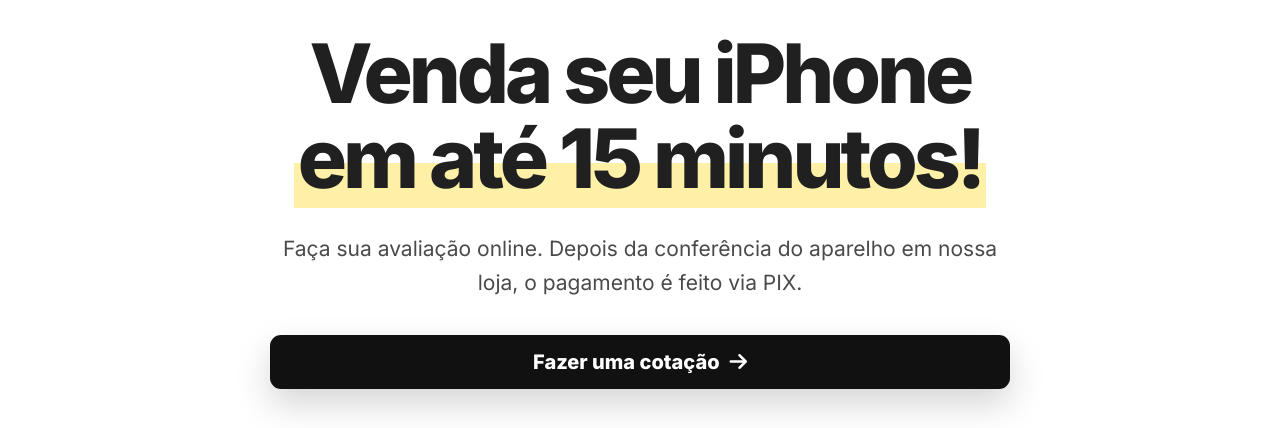
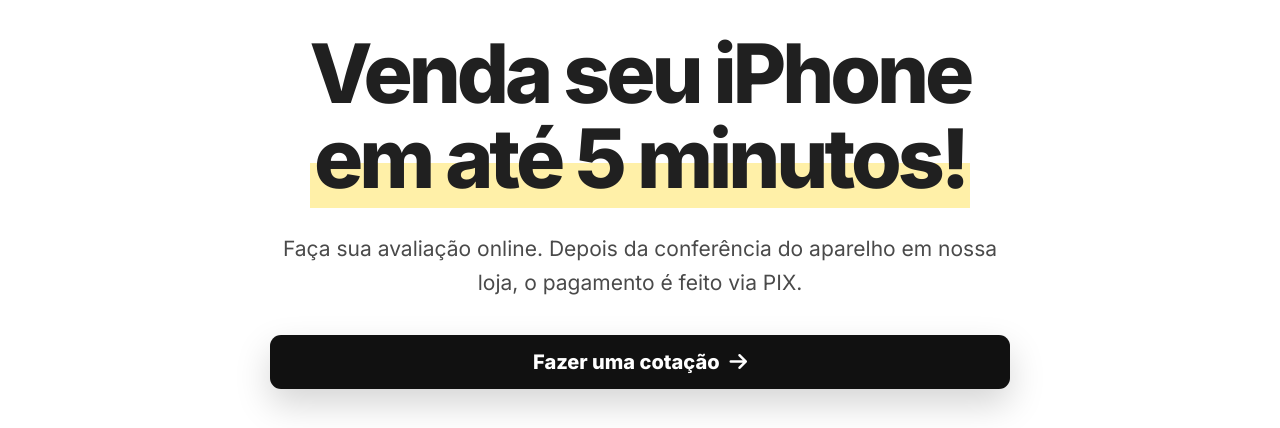
Before and after one commit to Diegossilva01/dgiphones-site, a plain HTML site: page index.html in a window 1280 px wide. Shown: the part 202-630 px from the top of the page. Drawn offline with Linux system fonts and the light colour scheme.

Commit message:
Update index.html

```diff
--- a/index.html
+++ b/index.html
@@ -35,7 +35,7 @@
   <div class="container simple-hero-inner">
     <div class="simple-trust"><i class="fa-brands fa-google"></i> Loja física em São Paulo</div>
 
-    <h1>Venda seu iPhone<br><mark>em até 15 minutos!</mark></h1>
+    <h1>Venda seu iPhone<br><mark>em até 5 minutos!</mark></h1>
 
     <p>Faça sua avaliação online. Depois da conferência do aparelho em nossa loja, o pagamento é feito via PIX.</p>
 
```
